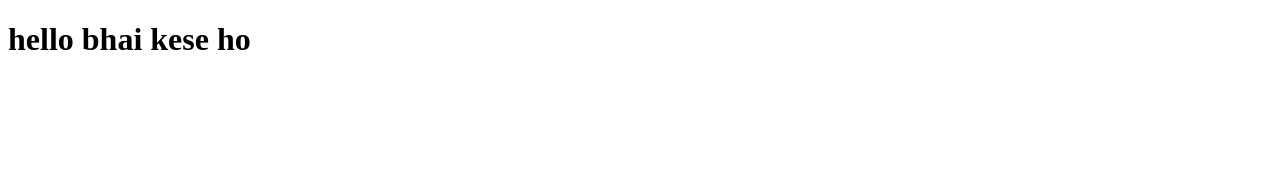
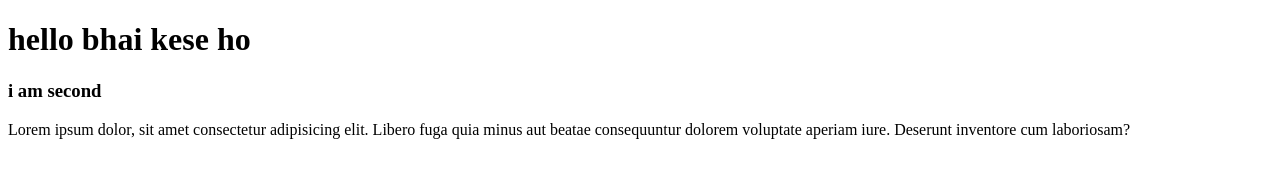
Before and after one commit to TheRajrathor/hasina, a plain HTML site: page index.html in a window 1280 px wide. Drawn offline with Linux system fonts and the light colour scheme.

Commit message:
second change risk1

```diff
--- a/index.html
+++ b/index.html
@@ -7,5 +7,7 @@
 </head>
 <body>
     <h1>hello bhai kese ho </h1>
+    <h3> i am second </h3>
+    <p>Lorem ipsum dolor, sit amet consectetur adipisicing elit. Libero fuga quia minus aut beatae consequuntur dolorem voluptate aperiam iure. Deserunt inventore cum laboriosam?</p>
 </body>
 </html>
```
